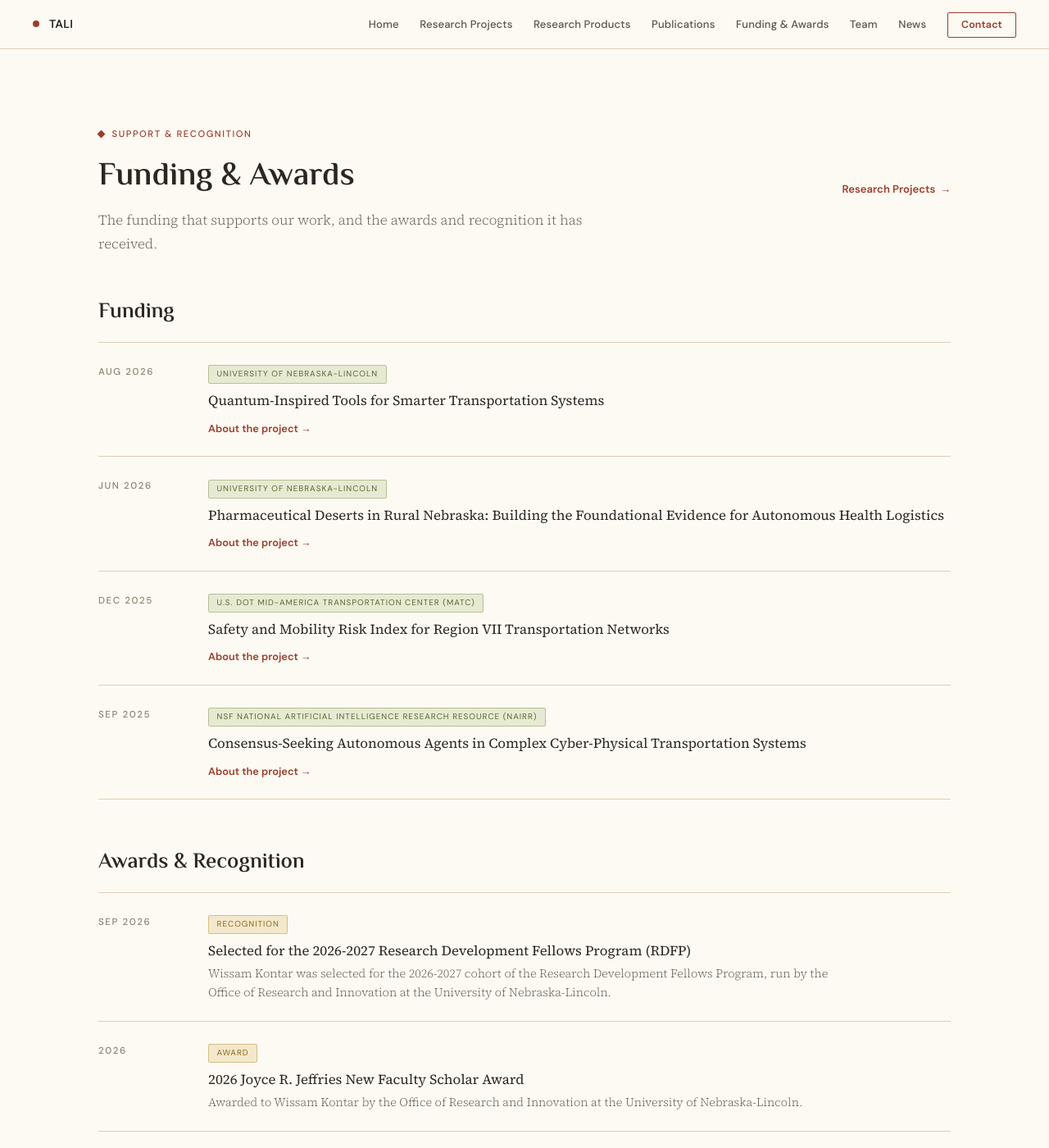
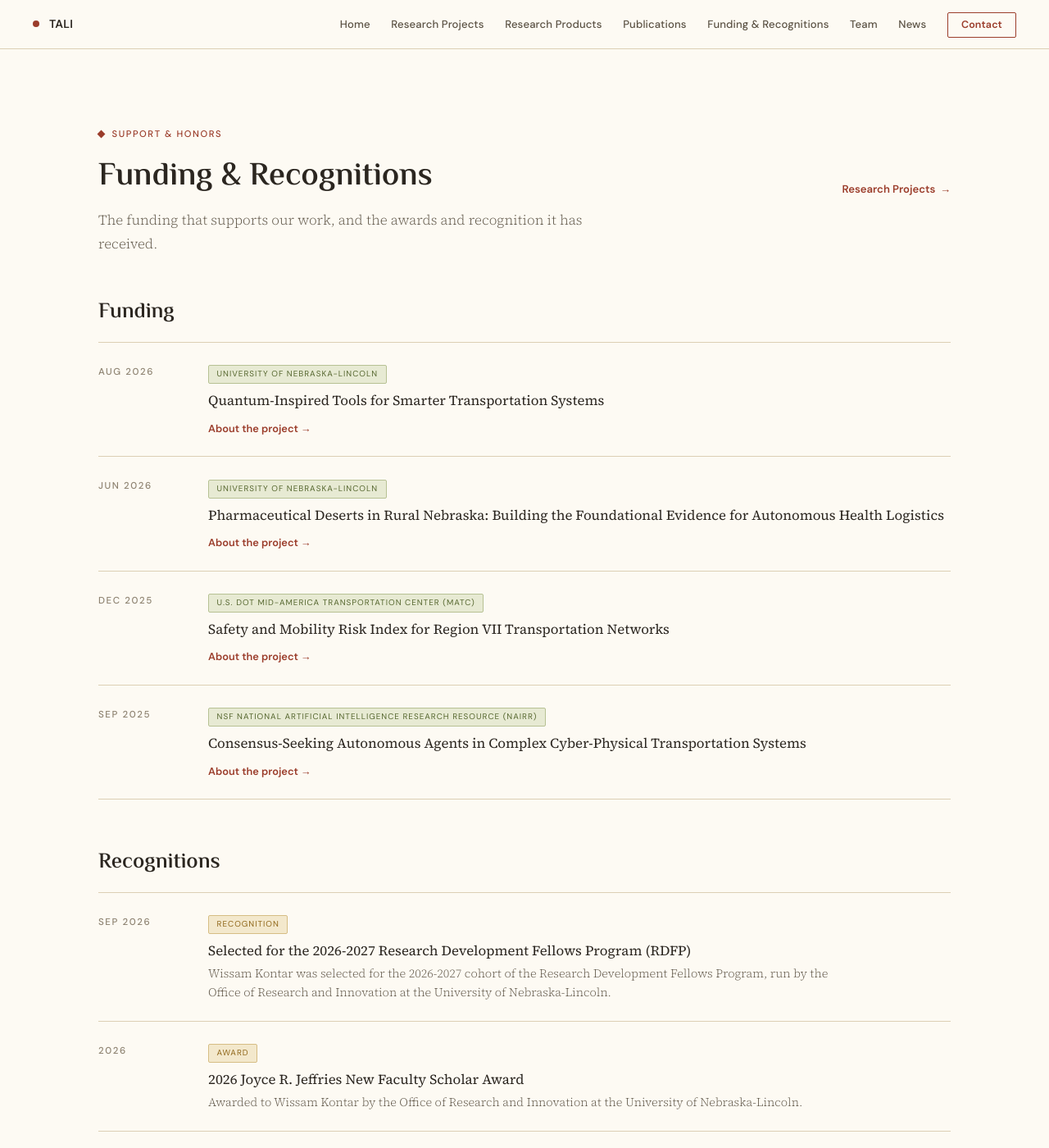
Before and after one commit to wissamkontar/wissamkontar.github.io, a Jekyll site: the page built from funding-awards.html, in a window 1280 px wide and 1400 px high. Shown: the whole window at 82% size. Built offline with Jekyll 4.4.1, drawn with Linux system fonts in a browser that asks for light colours; some of the changed text lies outside the part shown.

Commit message:
Rename "Funding & Awards" to "Funding & Recognitions"; add a photo for Eduardo Rojas Perez
Co-Authored-By: Claude Fable 5.2 <noreply@anthropic.com>
Claude-Session: https://claude.ai/code/session_01Lzm3hfbMCCSUqxQdsXPYQj

```diff
--- a/_data/team.yml
+++ b/_data/team.yml
@@ -20,6 +20,7 @@
 - name: Eduardo Rojas Perez
   role: Master's Student
   detail: School of Computing
+  photo: eduardo.jpg
 
 - name: William Brown
   role: Undergraduate Researcher
--- a/_layouts/default.html
+++ b/_layouts/default.html
@@ -53,7 +53,7 @@
       <li><a href="/projects/">Research Projects</a></li>
       <li><a href="/products/">Research Products</a></li>
       <li><a href="/publications/">Publications</a></li>
-      <li><a href="/funding-awards/">Funding &amp; Awards</a></li>
+      <li><a href="/funding-awards/">Funding &amp; Recognitions</a></li>
       <li><a href="/team/">Team</a></li>
       <li><a href="/news/">News</a></li>
       <li><a href="mailto:{{ site.email }}" class="nav-cta">Contact</a></li>
@@ -98,7 +98,7 @@
           <li><a href="/projects/">Research Projects</a></li>
           <li><a href="/products/">Research Products</a></li>
           <li><a href="/publications/">Publications</a></li>
-          <li><a href="/funding-awards/">Funding &amp; Awards</a></li>
+          <li><a href="/funding-awards/">Funding &amp; Recognitions</a></li>
           <li><a href="/team/">Team</a></li>
           <li><a href="/news/">News</a></li>
         </ul>
--- a/funding-awards.html
+++ b/funding-awards.html
@@ -1,17 +1,17 @@
 ---
 layout: default
-title: Funding & Awards
+title: Funding & Recognitions
 permalink: /funding-awards/
 ---
 <main>
 
-<!-- Funding (projects with a sponsor in _data/projects.yml) and awards (_data/awards.yml) -->
+<!-- Funding (projects with a sponsor in _data/projects.yml) and recognitions (_data/awards.yml) -->
 <section class="section" id="funding-awards">
   <div class="container">
     <div class="section-header">
-      <div class="label">Support &amp; Recognition</div>
+      <div class="label">Support &amp; Honors</div>
       <div class="section-header-row">
-        <h1 class="section-title">Funding &amp; Awards</h1>
+        <h1 class="section-title">Funding &amp; Recognitions</h1>
         <a href="/projects/" class="see-all">Research Projects</a>
       </div>
       <p class="page-lead">The funding that supports our work, and the awards and recognition it has received.</p>
@@ -32,7 +32,7 @@ permalink: /funding-awards/
       {% endif %}{% endfor %}
     </div>
 
-    <h2 class="group-title" id="awards">Awards &amp; Recognition</h2>
+    <h2 class="group-title" id="recognitions">Recognitions</h2>
     <div class="record-list">
       {% for award in site.data.awards %}
       {% assign when = award.date | append: "" %}
--- a/projects.html
+++ b/projects.html
@@ -12,7 +12,7 @@ permalink: /projects/
       <div class="label">Funded Work</div>
       <div class="section-header-row">
         <h1 class="section-title">Research Projects</h1>
-        <a href="/funding-awards/" class="see-all">Funding &amp; Awards</a>
+        <a href="/funding-awards/" class="see-all">Funding &amp; Recognitions</a>
       </div>
       <p class="page-lead">The projects we are working on, who supports them, and what each one sets out to do.</p>
     </div>
```
